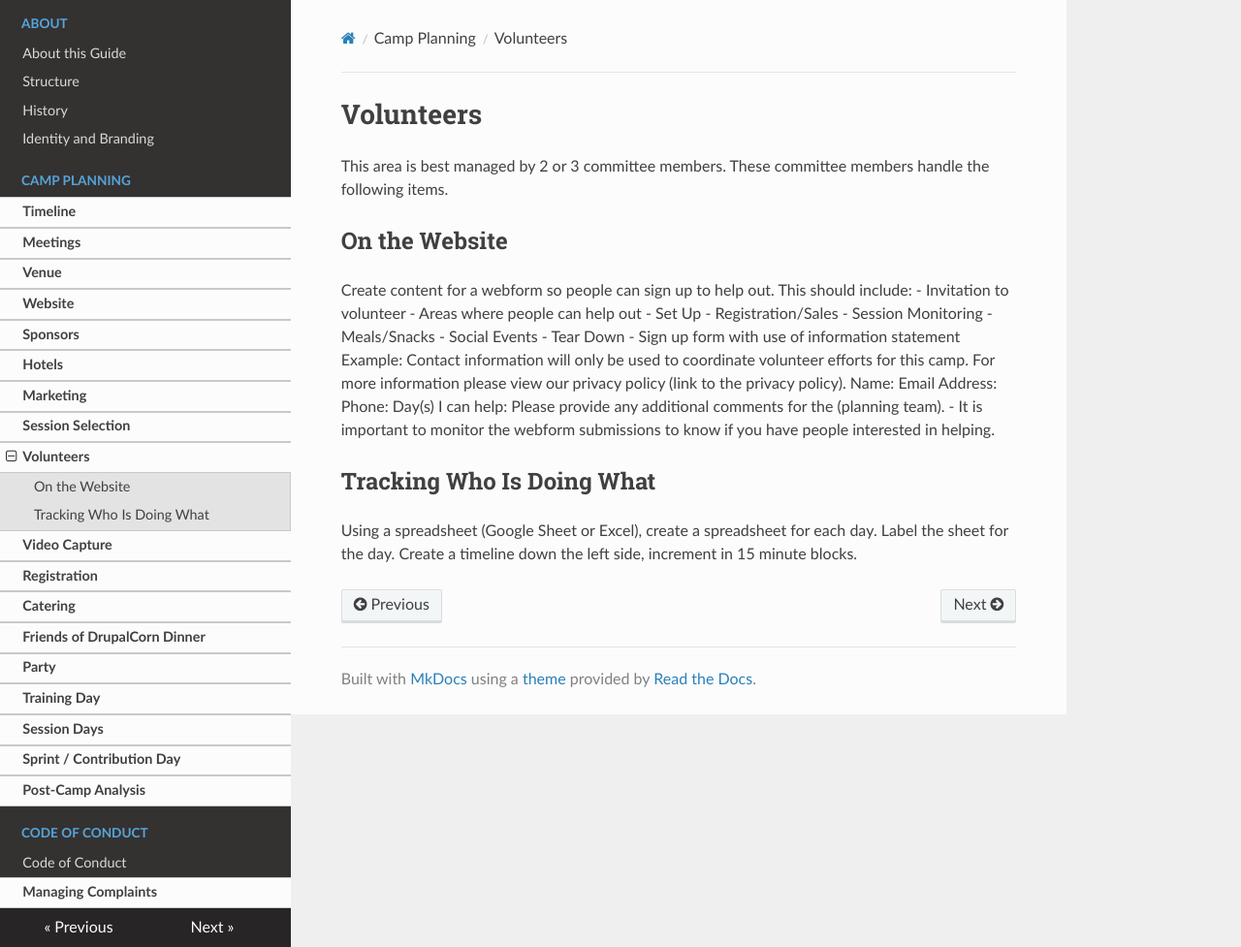
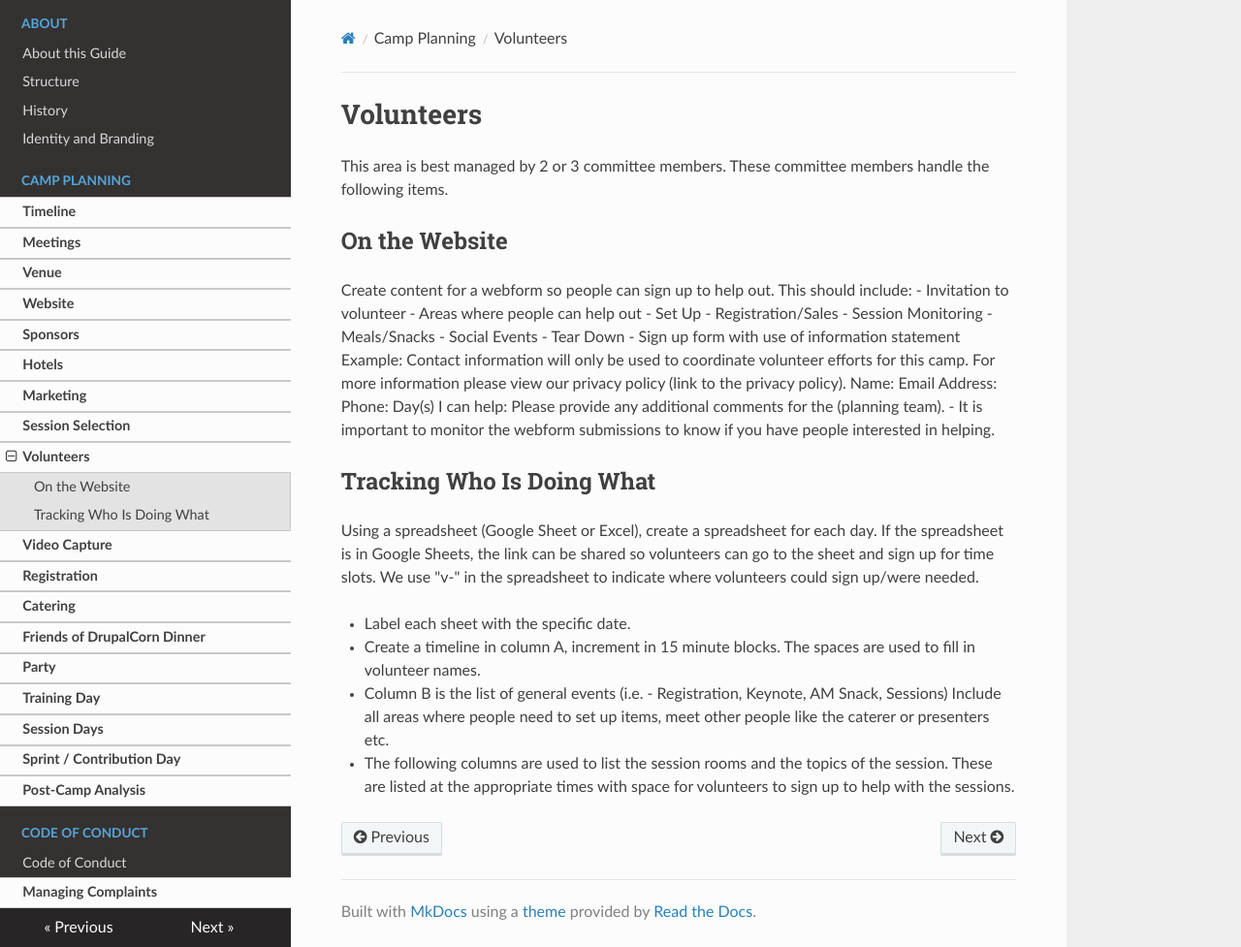
Before and after one commit to drupalcorn/guide, an MkDocs documentation site: the page built from docs/volunteers.md, in a window 1280 px wide and 977 px high. Shown: the whole window at 97% size. Built offline with MkDocs 1.6.1, drawn with Linux system fonts in a browser that asks for light colours; nearby versions of some CDN libraries.

Commit message:
Update volunteers.md

```diff
--- a/docs/volunteers.md
+++ b/docs/volunteers.md
@@ -20,5 +20,12 @@ Create content for a webform so people can sign up to help out. This should incl
 	Please provide any additional comments for the (planning team).
  - It is important to monitor the webform submissions to know if you have people interested in helping.
 ## Tracking Who Is Doing What
-Using a spreadsheet (Google Sheet or Excel), create a spreadsheet for each day.
-Label the sheet for the day. Create a timeline down the left side, increment in 15 minute blocks.
+Using a spreadsheet (Google Sheet or Excel), create a spreadsheet for each day. If the spreadsheet is in Google Sheets, the link can be shared so volunteers can go to the sheet and sign up for time slots. We use "v-" in the spreadsheet to indicate where volunteers could sign up/were needed.
+
+ - Label each sheet with the specific date.
+ - Create a timeline in column A, increment in 15 minute blocks.
+	The spaces are used to fill in volunteer names.
+ - Column B is the list of general events
+	(i.e. - Registration, Keynote, AM Snack, Sessions)
+	 Include all areas where people need to set up items, meet other people like the caterer or presenters etc.
+ - The following columns are used to list the session rooms and the topics of the session. These are listed at the appropriate times with space for volunteers to sign up to help with the sessions.
```
